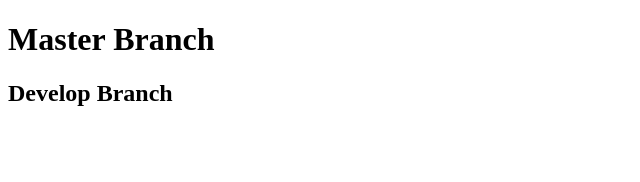
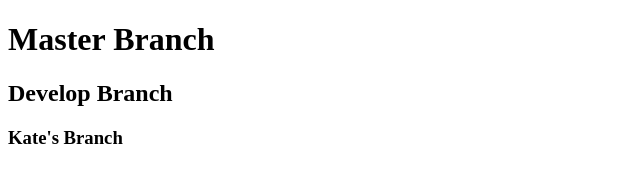
Before and after one commit to DGraber27/TeamGitRepo, a plain HTML site: page index.html in a window 1280 px wide. Shown: the whole page, without its empty margins (0-640 px from the left). Drawn offline with Linux system fonts and the light colour scheme.

Commit message:
Kate's branch

```diff
--- a/index.html
+++ b/index.html
@@ -8,5 +8,6 @@
 <body>
     <h1>Master Branch</h1>
     <h2>Develop Branch</h2>
+    <h3>Kate's Branch</h3>
 </body>
 </html>
```
